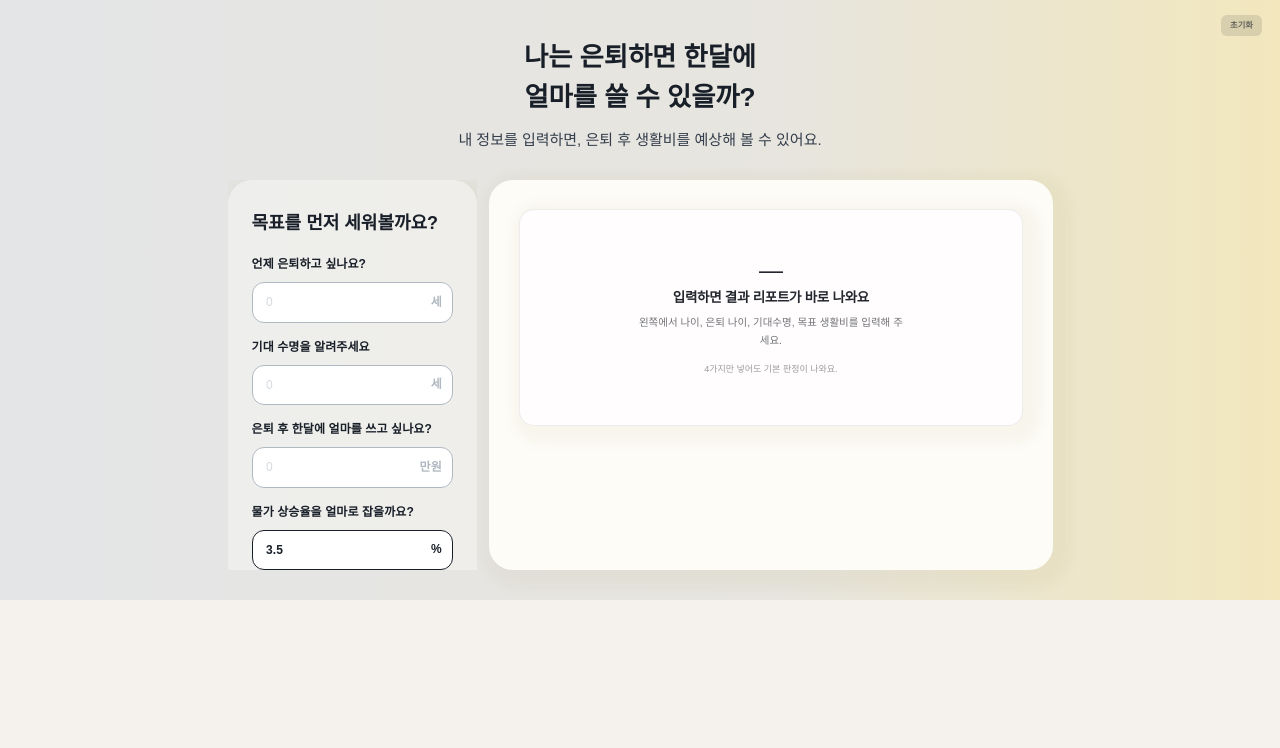
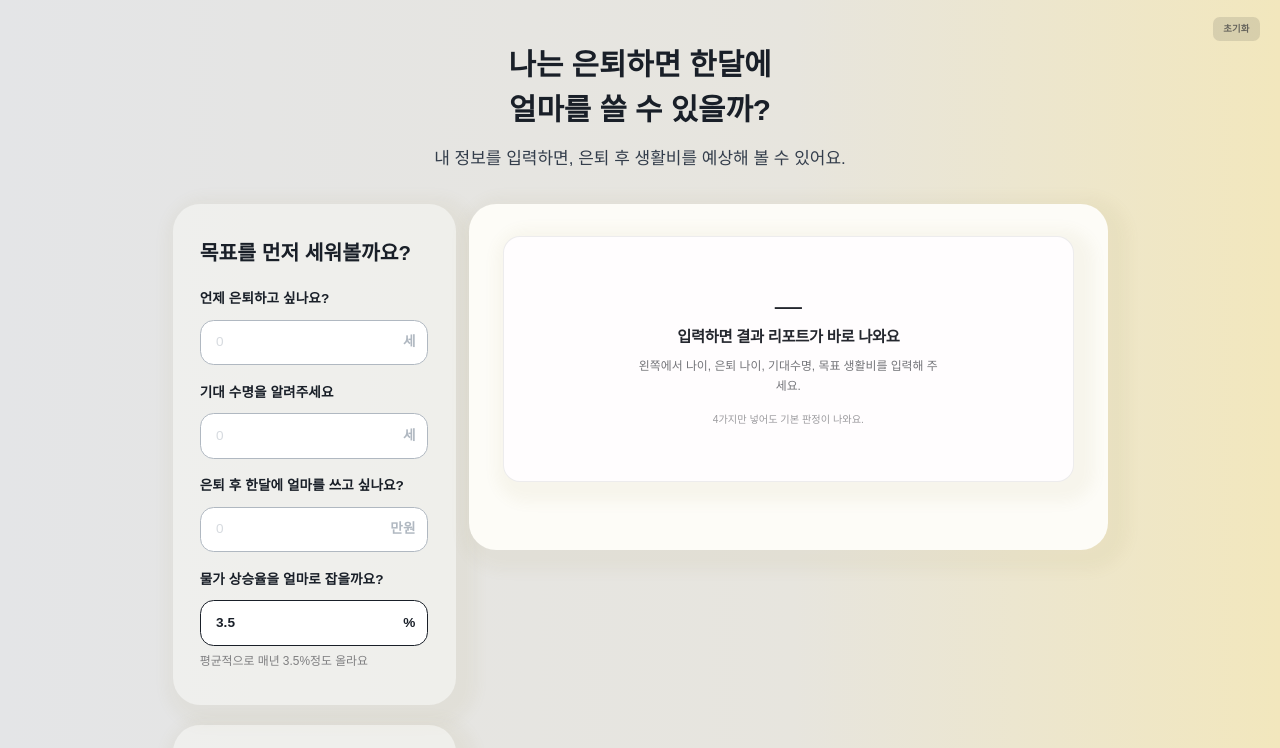
Before and after one commit to jaechi-factory/retirement-planner, a React (Vite) app: page / in a window 1280 px wide. Shown: the top 748 px of the page. Built offline with nearby package versions, Linux system fonts and the light colour scheme; a web font is replaced by a local one.

Commit message:
style: zoom 0.85, remove column scroll, reduce left gap to 24px

```diff
--- a/src/App.tsx
+++ b/src/App.tsx
@@ -6,12 +6,11 @@ export default function App() {
   return (
     <div
       style={{
-        height: '100vh',
+        minHeight: '100vh',
         background: 'var(--fig-page-bg)',
         display: 'flex',
         flexDirection: 'column',
         alignItems: 'center',
-        overflow: 'hidden',
       }}
     >
       {/* 헤더 */}
@@ -24,8 +23,8 @@ export default function App() {
           alignItems: 'center',
           gap: 16,
           textAlign: 'center',
+          width: '100%',
           flexShrink: 0,
-          width: '100%',
         }}
       >
         <h1
@@ -60,10 +59,9 @@ export default function App() {
           display: 'flex',
           gap: 16,
           width: 1100,
-          flex: 1,
-          minHeight: 0,
-          paddingBottom: 40,
+          paddingBottom: 80,
           boxSizing: 'border-box',
+          alignItems: 'flex-start',
         }}
       >
         <InputWorkbench />
--- a/src/components/layout/InputWorkbench.tsx
+++ b/src/components/layout/InputWorkbench.tsx
@@ -27,12 +27,9 @@ export default function InputWorkbench() {
       style={{
         width: 333,
         flexShrink: 0,
-        height: '100%',
-        overflowY: 'auto',
-        scrollbarWidth: 'thin',
         display: 'flex',
         flexDirection: 'column',
-        gap: 32,
+        gap: 24,
         paddingBottom: 80,
         boxSizing: 'border-box',
       }}
--- a/src/components/layout/ResultWorkbench.tsx
+++ b/src/components/layout/ResultWorkbench.tsx
@@ -138,10 +138,7 @@ export default function ResultWorkbench() {
   const panelStyle = {
     flex: 1,
     minWidth: 0,
-    height: '100%',
-    overflowY: 'auto' as const,
     padding: '38px 40px 80px',
-    scrollbarWidth: 'thin' as const,
     background: '#fdfcf7',
     borderRadius: 32,
     boxShadow: '8px 8px 16px 16px rgba(158,135,71,0.06)',
--- a/src/index.css
+++ b/src/index.css
@@ -245,7 +245,7 @@
 }
 
 html {
-  zoom: 0.75;
+  zoom: 0.85;
 }
 
 html, body {
```
